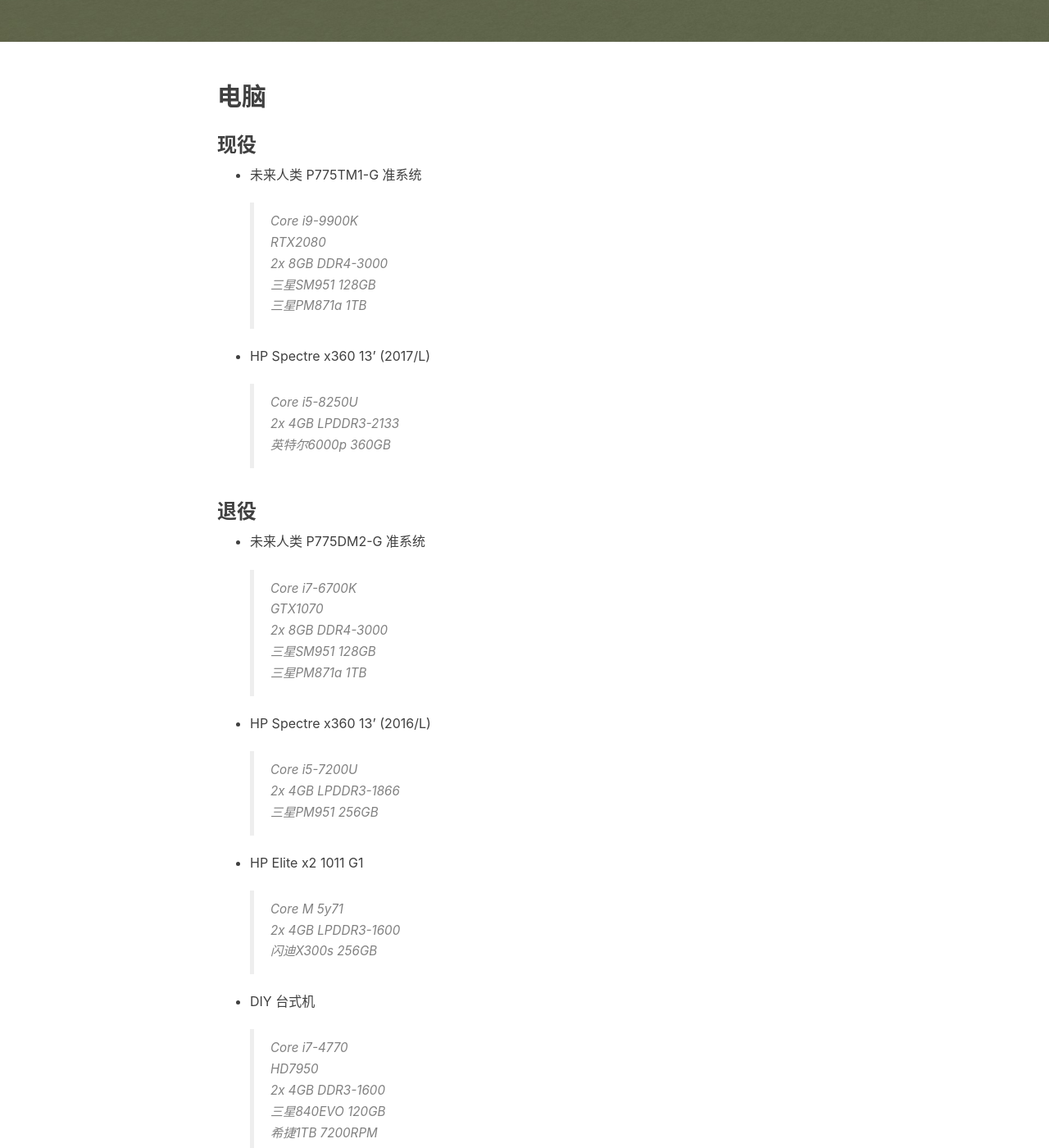
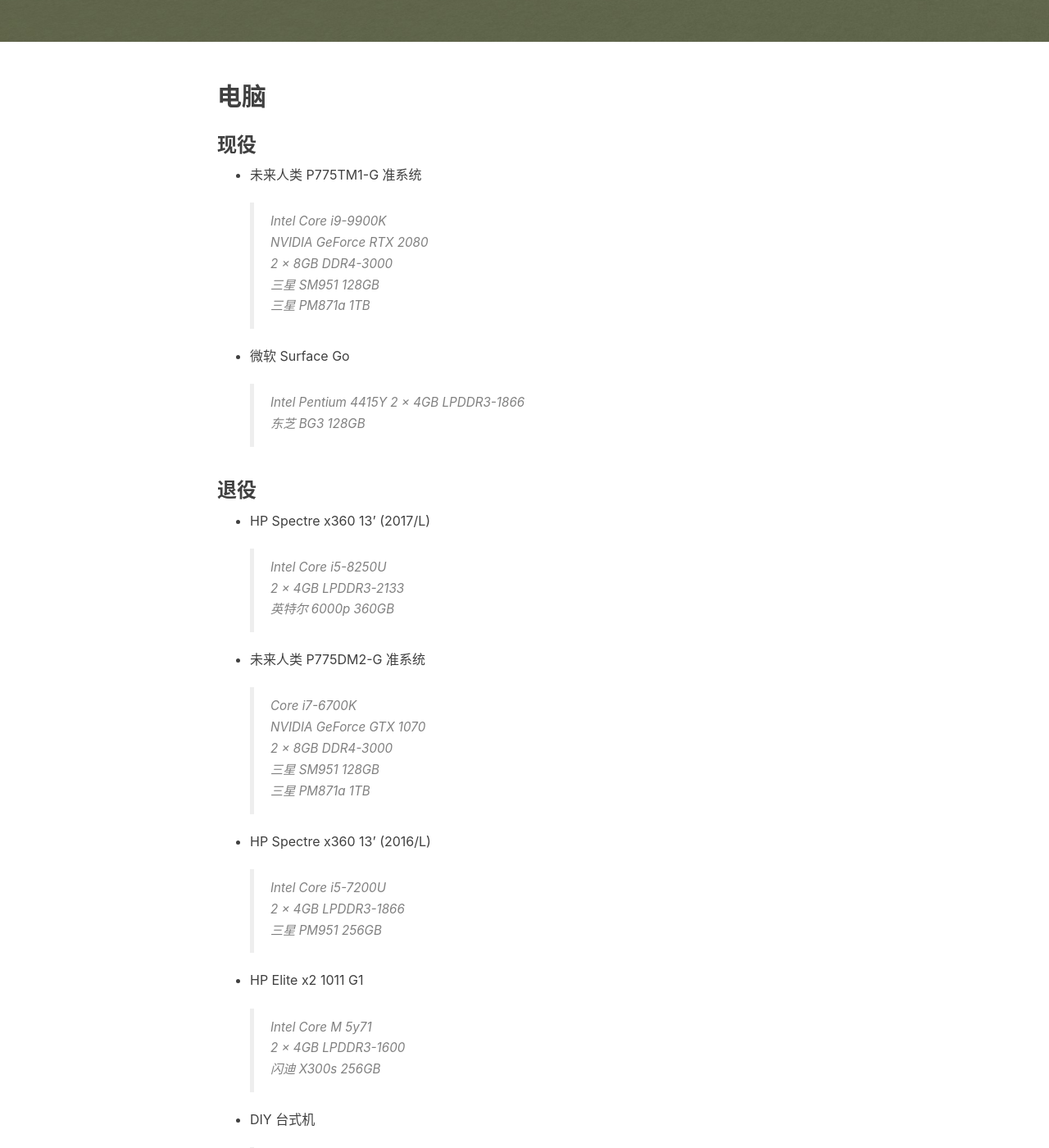
Before and after one commit to Duck1998/Duck1998.github.io, a Jekyll site: the page built from _posts/2019-07-02-consumer-electronics-log.md, in a window 1280 px wide and 1400 px high, scrolled down 438 px. Shown: the whole window at 82% size. Built offline with Jekyll 4.4.1, drawn with Linux system fonts in a browser that asks for light colours; nearby versions of some CDN libraries; comment, search, counter and statistics services are not loaded; some of the changed text lies outside the part shown.

Commit message:
[文章更新] 消费性电子产品变迁记录

```diff
--- a/_posts/2019-07-02-consumer-electronics-log.md
+++ b/_posts/2019-07-02-consumer-electronics-log.md
@@ -8,49 +8,54 @@
 ## 电脑
 ### 现役
 - 未来人类 P775TM1-G 准系统
-  > Core i9-9900K
-  > RTX2080
-  > 2x 8GB DDR4-3000
-  > 三星SM951 128GB
-  > 三星PM871a 1TB
+  > Intel Core i9-9900K
+  > NVIDIA GeForce RTX 2080
+  > 2 × 8GB DDR4-3000
+  > 三星 SM951 128GB
+  > 三星 PM871a 1TB
 
-- HP Spectre x360 13' (2017/L)
-  > Core i5-8250U
-  > 2x 4GB LPDDR3-2133
-  > 英特尔6000p 360GB
+- 微软 Surface Go
+  > Intel Pentium 4415Y
+  > 2 × 4GB LPDDR3-1866
+  > 东芝 BG3 128GB
 
 ### 退役
+- HP Spectre x360 13' (2017/L)
+  > Intel Core i5-8250U
+  > 2 × 4GB LPDDR3-2133
+  > 英特尔 6000p 360GB
+
 - 未来人类 P775DM2-G 准系统
   > Core i7-6700K
-  > GTX1070
-  > 2x 8GB DDR4-3000
-  > 三星SM951 128GB
-  > 三星PM871a 1TB
+  > NVIDIA GeForce GTX 1070
+  > 2 × 8GB DDR4-3000
+  > 三星 SM951 128GB
+  > 三星 PM871a 1TB
 
 - HP Spectre x360 13' (2016/L)
-  > Core i5-7200U
-  > 2x 4GB LPDDR3-1866
-  > 三星PM951 256GB
+  > Intel Core i5-7200U
+  > 2 × 4GB LPDDR3-1866
+  > 三星 PM951 256GB
 
 - HP Elite x2 1011 G1
-  > Core M 5y71
-  > 2x 4GB LPDDR3-1600
-  > 闪迪X300s 256GB
+  > Intel Core M 5y71
+  > 2 × 4GB LPDDR3-1600
+  > 闪迪 X300s 256GB
 
 - DIY 台式机
-  > Core i7-4770
-  > HD7950
-  > 2x 4GB DDR3-1600
-  > 三星840EVO 120GB
-  > 希捷1TB 7200RPM
+  > Intel Core i7-4770
+  > AMD Radeon HD 7950
+  > 2 × 4GB DDR3-1600
+  > 三星 840EVO 120GB
+  > 希捷 1TB 7200RPM
 
 - 宏基 AOD270
-  > Atom N2600
+  > Intel Atom N2600
   > 2GB DDR3-1066
   > 320GB 5400RPM
 
 - HP Mini 2140
-  > Atom N270
+  > Intel Atom N270
   > 2GB DDR2-800
   > 160GB 5400RPM
 
@@ -60,56 +65,56 @@
   > 5.8'
   > 高通 骁龙855
   > 6GB RAM
-  > 128GB存储
+  > 128GB 存储
 
 - 任天堂 Switch
   > 6.2'
   > 英伟达 Tegra X1
   > 4GB RAM
-  > 32GB存储
+  > 32GB 存储
 
 ### 退役
 - Google Pixel 3
   > 5.45'
   > 高通 骁龙845
   > 4GB RAM
-  > 128GB存储
+  > 128GB 存储
 
 - Google Nexus 5X
   > 5.2'
   > 高通 骁龙808
   > 2GB RAM
-  > 32GB存储
+  > 32GB 存储
 
 - Google Pixel
   > 5.0'
   > 高通 骁龙821
   > 4GB RAM
-  > 32GB存储
+  > 32GB 存储
 
 - Google Nexus 5
   > 4.95'
   > 高通 骁龙800
   > 2GB RAM
-  > 16GB存储
+  > 16GB 存储
 
 - 诺基亚 Lumia 636
   > 4.5'
   > 高通 骁龙400
   > 1GB RAM
-  > 8GB存储
+  > 8GB 存储
 
 - 三星 i9260
   > 4.65'
   > 德州仪器 OMAP4470
   > 1GB RAM
-  > 16GB存储
+  > 16GB 存储
 
 - 三星 P3110
   > 7.0'
   > 德州仪器 OMAP4430
   > 1GB RAM
-  > 8GB存储
+  > 8GB 存储
 
 - 三星 i9008
   > 4.0'
```
